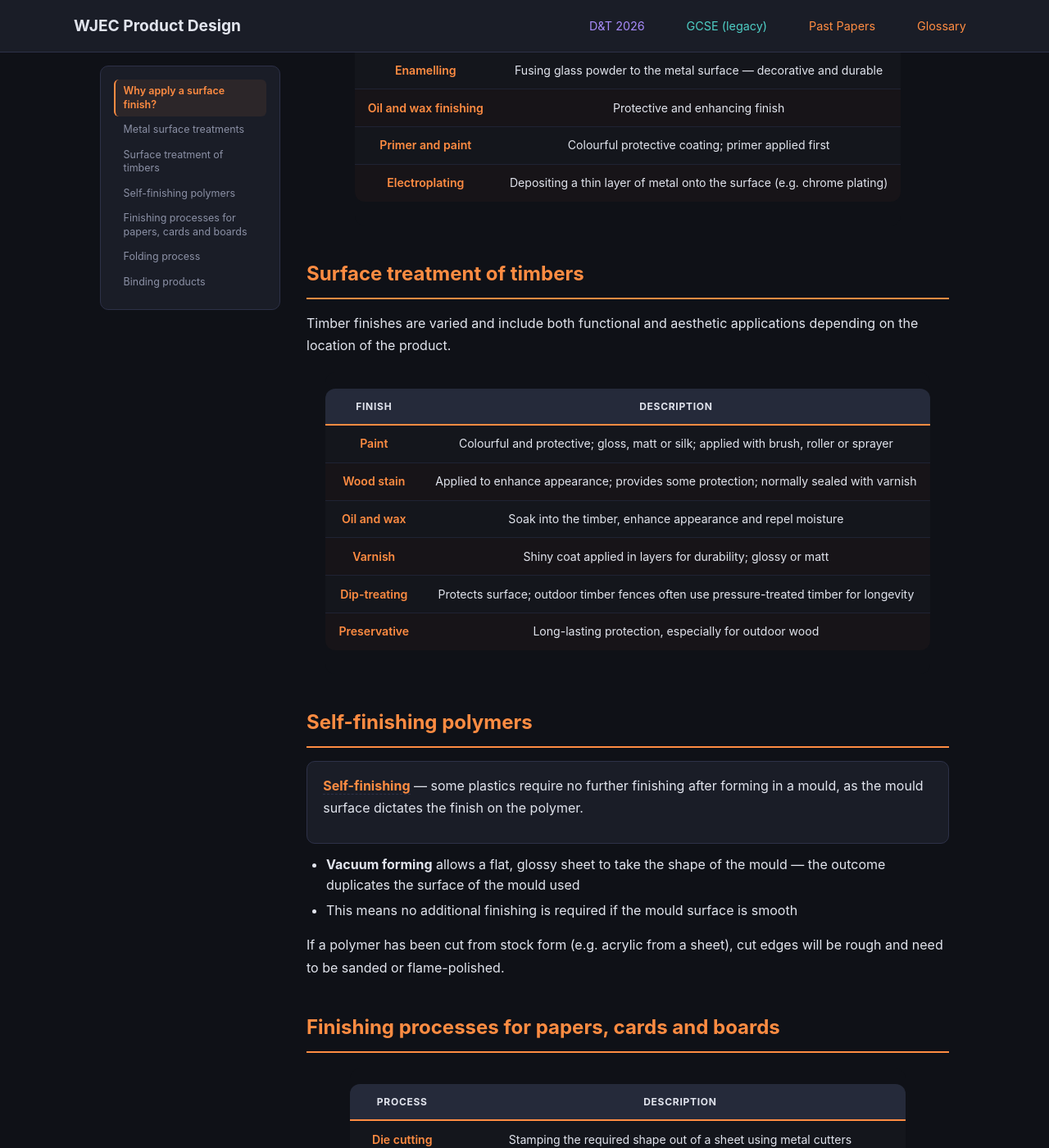
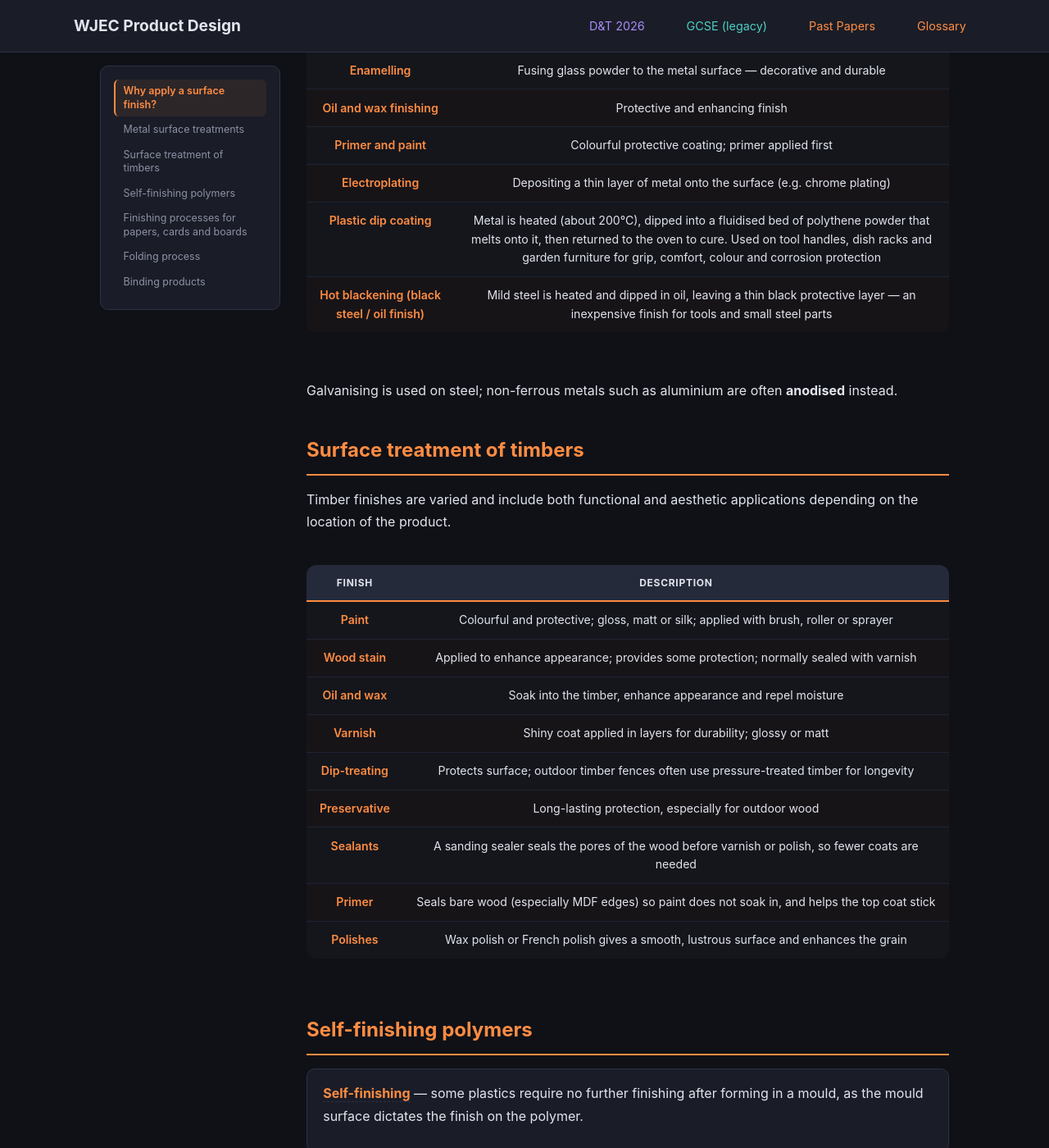
Before and after one commit to jase1979/pd, a Jekyll site: the page built from gcse/unit2/surface-treatments/index.md, in a window 1280 px wide and 1400 px high, scrolled down 782 px. Shown: the whole window at 82% size. Built offline with Jekyll 4.4.1, drawn with Linux system fonts in a browser that asks for light colours; some of the changed text lies outside the part shown.

Commit message:
feat(gcse/surface-treatments): add plastic dip coating, hot blackening, timber sealants/primer/polishes, textured finishes and perfect binding
Co-Authored-By: Claude Opus 5.5 <noreply@anthropic.com>
Claude-Session: https://claude.ai/code/session_01LJMx1XZw8ZeE2Q4pVsVDL4

```diff
--- a/gcse/unit2/surface-treatments/index.md
+++ b/gcse/unit2/surface-treatments/index.md
@@ -25,6 +25,10 @@ Before applying any finish, the metal surface must be prepared — dust, grease
 | Oil and wax finishing | Protective and enhancing finish |
 | Primer and paint | Colourful protective coating; primer applied first |
 | Electroplating | Depositing a thin layer of metal onto the surface (e.g. chrome plating) |
+| Plastic dip coating | Metal is heated (about 200°C), dipped into a fluidised bed of polythene powder that melts onto it, then returned to the oven to cure. Used on tool handles, dish racks and garden furniture for grip, comfort, colour and corrosion protection |
+| Hot blackening (black steel / oil finish) | Mild steel is heated and dipped in oil, leaving a thin black protective layer — an inexpensive finish for tools and small steel parts |
+
+Galvanising is used on steel; non-ferrous metals such as aluminium are often **anodised** instead.
 
 ## Surface treatment of timbers
 
@@ -38,6 +42,9 @@ Timber finishes are varied and include both functional and aesthetic application
 | Varnish | Shiny coat applied in layers for durability; glossy or matt |
 | Dip-treating | Protects surface; outdoor timber fences often use pressure-treated timber for longevity |
 | Preservative | Long-lasting protection, especially for outdoor wood |
+| Sealants | A sanding sealer seals the pores of the wood before varnish or polish, so fewer coats are needed |
+| Primer | Seals bare wood (especially MDF edges) so paint does not soak in, and helps the top coat stick |
+| Polishes | Wax polish or French polish gives a smooth, lustrous surface and enhances the grain |
 
 ## Self-finishing polymers
 
@@ -48,7 +55,9 @@ Timber finishes are varied and include both functional and aesthetic application
 - **Vacuum forming** allows a flat, glossy sheet to take the shape of the mould — the outcome duplicates the surface of the mould used
 - This means no additional finishing is required if the mould surface is smooth
 
-If a polymer has been cut from stock form (e.g. acrylic from a sheet), cut edges will be rough and need to be sanded or flame-polished.
+**Textured finishes** — textures such as grip patterns, leather-effect or matt surfaces can be built into the surface of a mould, so every injection-moulded or vacuum-formed product comes out already textured.
+
+If a polymer is cut from stock, the edges are finished by draw filing, wet-and-dry paper, polishing compound or **flame polishing** (acrylic).
 
 ## Finishing processes for papers, cards and boards
 
@@ -73,4 +82,5 @@ When binding a book or pamphlet, pages must be held securely so they don't fall
 
 - **Hand stitching** — skilled and time-consuming; fixes pages together permanently
 - **Comb binding** — holes punched in pages; a plastic comb holds pages in order; common and less specialist
+- **Perfect binding** — page edges are glued into the spine of a card cover, as in paperback books and magazines
 - **Stapling** and **split pins** — other common binding methods
```
